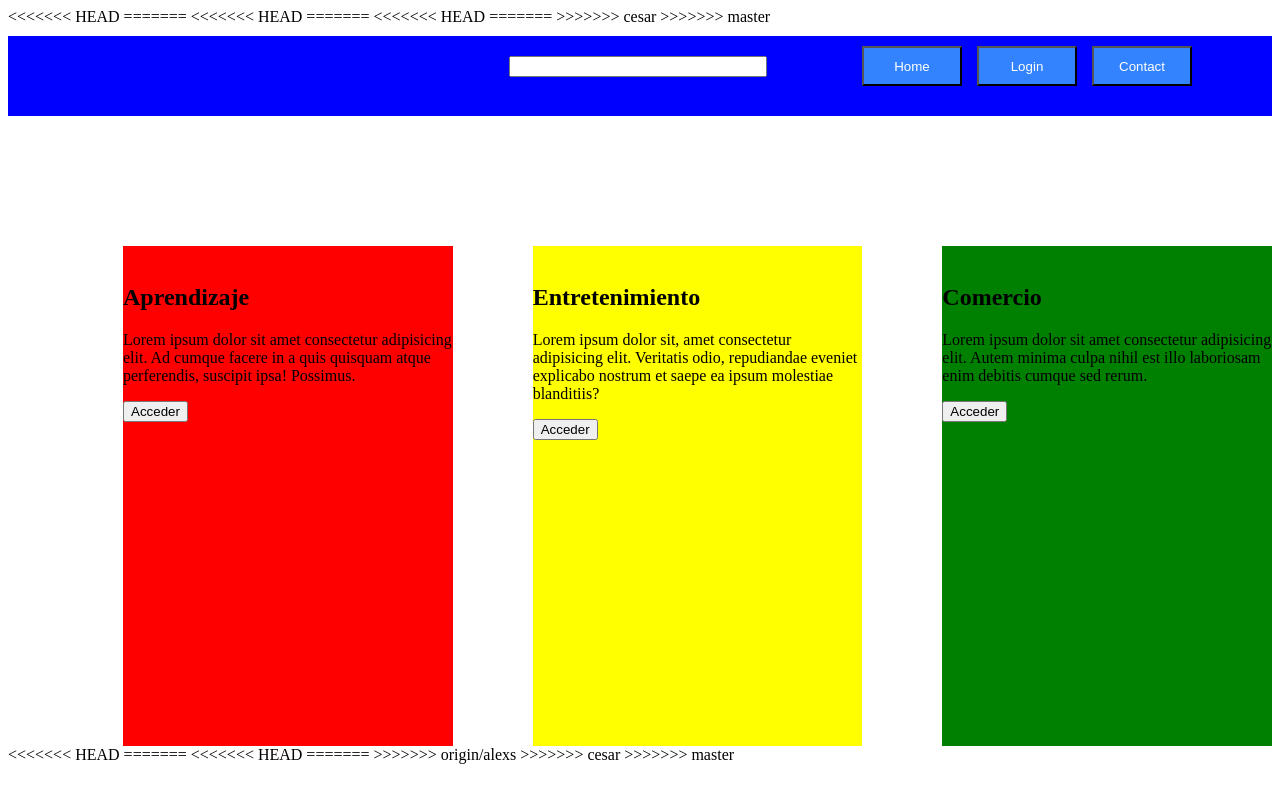
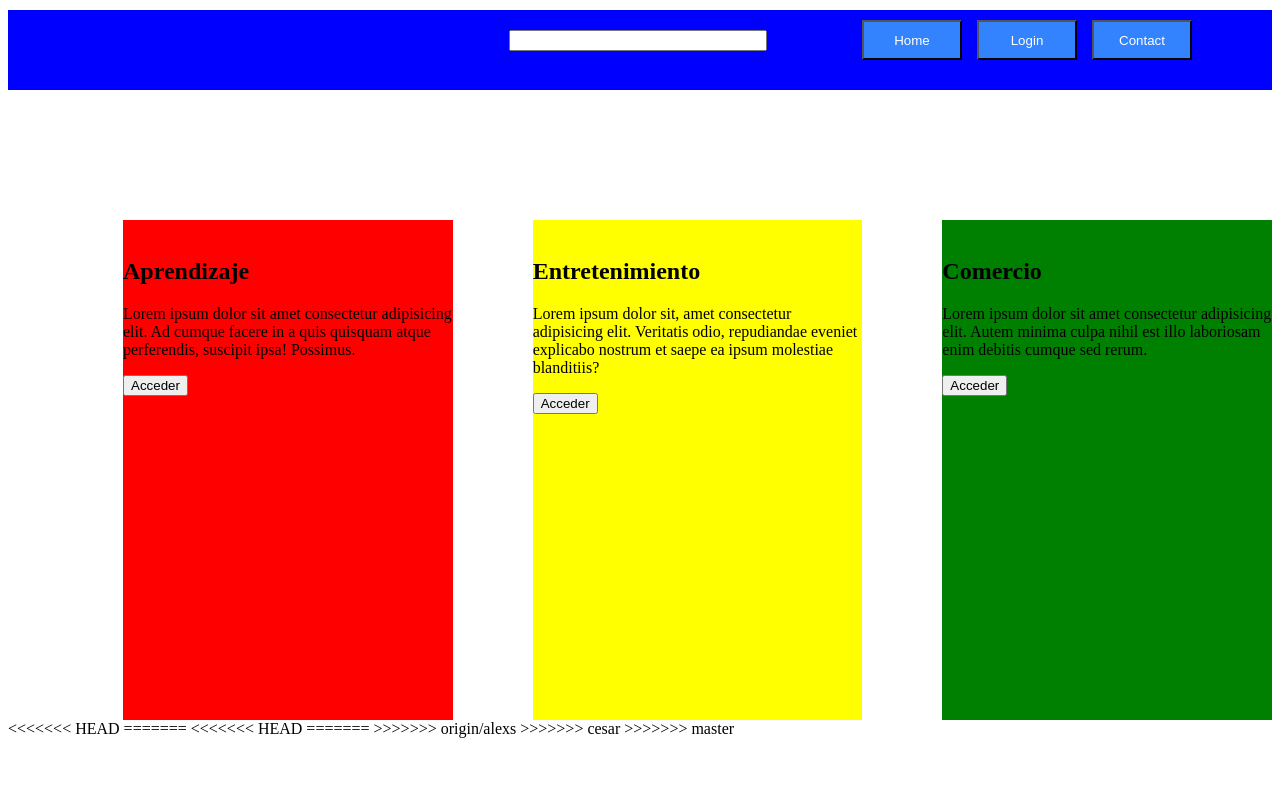
Before and after one commit to AlexsQuiroz2/AIS, a plain HTML site: page index.html in a window 1280 px wide. Drawn offline with Linux system fonts and the light colour scheme.

Commit message:
correccion de errores

```diff
--- a/index.html
+++ b/index.html
@@ -8,14 +8,7 @@
     <title>AIS</title>
 </head>
 <body>
-<<<<<<< HEAD
-=======
-<<<<<<< HEAD
-=======
-<<<<<<< HEAD
-=======
->>>>>>> cesar
->>>>>>> master
+
     <header>
         <nav>
             <div><img src=""></div>
```
